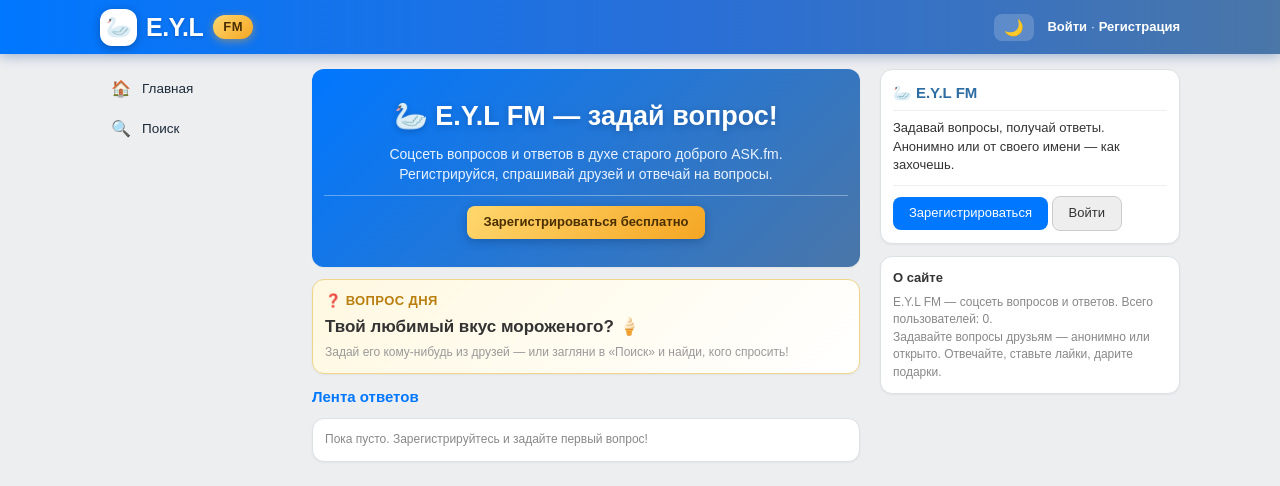
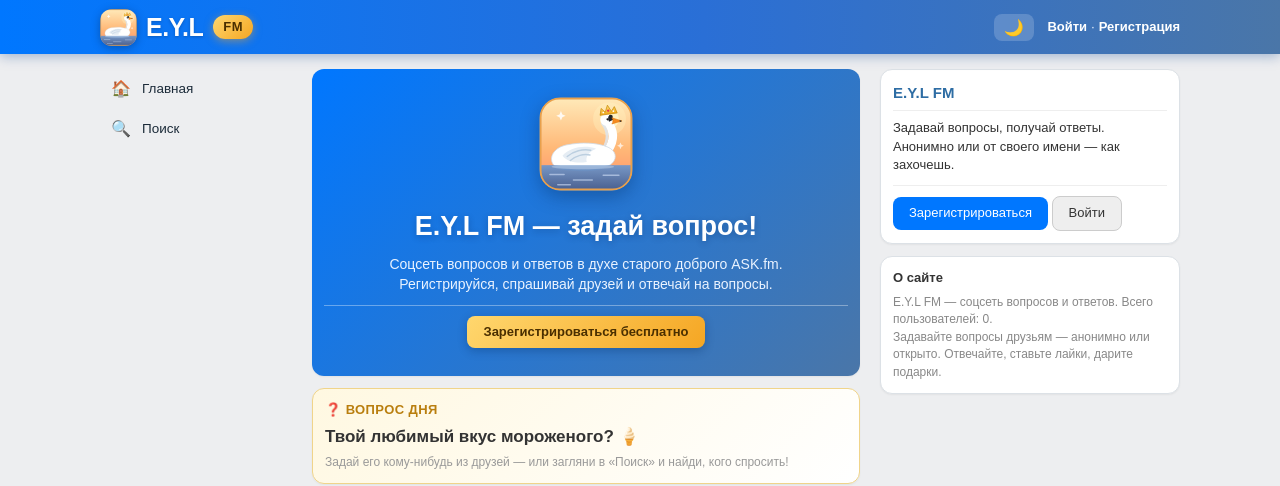
Before and after one commit to ygarik786-a11y/eylfm, a Flask app: page / in a window 1280 px wide. Shown: the top 486 px of the page. Run offline with Flask 3, Linux system fonts and the light colour scheme; data that the repository does not hold is empty.

Commit message:
Лебедь логотип SVG (код) вместо эмодзи

```diff
--- a/static/style.css
+++ b/static/style.css
@@ -10,7 +10,9 @@ img { max-width: 100%; }
 .topbar-in { width: 1100px; max-width: 100%; margin: 0 auto; display: flex; align-items: center; height: 54px; padding: 0 10px; }
 .logo { color: #fff; font-size: 25px; font-weight: bold; letter-spacing: -.5px; white-space: nowrap; display: inline-flex; align-items: center; gap: 9px; text-shadow: 0 1px 3px rgba(0, 40, 90, .35); }
 .logo:hover { text-decoration: none; }
-.logo-swan { background: #fff; border-radius: 12px; width: 37px; height: 37px; display: inline-flex; align-items: center; justify-content: center; font-size: 21px; box-shadow: 0 2px 9px rgba(0, 40, 90, .4); text-shadow: none; }
+.logo-swan { border-radius: 12px; width: 37px; height: 37px; display: inline-flex; overflow: hidden; box-shadow: 0 2px 9px rgba(0, 40, 90, .4); }
+.logo-swan img { width: 37px; height: 37px; display: block; }
+.hero-swan { width: 94px; height: 94px; border-radius: 22px; box-shadow: 0 6px 18px rgba(0, 40, 90, .35); margin-bottom: 10px; }
 .logo-fm { background: linear-gradient(135deg, #ffd76e, #f5a623); color: #4a2f00; font-size: 13px; font-weight: 800; padding: 3px 10px; border-radius: 999px; margin-left: 1px; letter-spacing: .6px; box-shadow: 0 2px 9px rgba(245, 166, 35, .5); text-shadow: none; }
 .topnav { margin-left: 25px; display: flex; gap: 2px; flex-wrap: wrap; }
 .topnav a { color: #eaf3ff; font-size: 13px; padding: 6px 9px; border-radius: 6px; }
--- a/templates/base.html
+++ b/templates/base.html
@@ -5,11 +5,11 @@
 <meta name="viewport" content="width=device-width, initial-scale=1">
 <script>try{if(localStorage.getItem('eylfm-theme')==='dark')document.documentElement.classList.add('dark')}catch(e){}</script>
 <title>{% if page_title %}{{ page_title }} — {% endif %}E.Y.L FM</title>
-<link rel="stylesheet" href="{{ url_for('static', filename='style.css') }}?v=5">
+<link rel="stylesheet" href="{{ url_for('static', filename='style.css') }}?v=6">
 </head>
 <body>
 <div class="topbar"><div class="topbar-in">
-  <a class="logo" href="{{ url_for('index') }}"><span class="logo-swan">🦢</span><span class="logo-name">E.Y.L</span><span class="logo-fm">FM</span></a>
+  <a class="logo" href="{{ url_for('index') }}"><span class="logo-swan"><img src="{{ url_for('static', filename='swan.svg') }}" alt="E.Y.L FM"></span><span class="logo-name">E.Y.L</span><span class="logo-fm">FM</span></a>
   <div class="topuser">
     <button class="theme-btn" id="themeBtn" title="Тёмная тема">🌙</button>
     {% if me %}Привет, <a href="{{ url_for('my_page') }}">{{ me.name }}</a> · <a href="{{ url_for('logout') }}">Выйти</a>
@@ -52,7 +52,7 @@
     </div>
     {% else %}
     <div class="card">
-      <h2>🦢 E.Y.L FM</h2>
+      <h2>E.Y.L FM</h2>
       <p>Задавай вопросы, получай ответы. Анонимно или от своего имени — как захочешь.</p>
       <div class="hr"></div>
       <a class="btn" href="{{ url_for('register') }}">Зарегистрироваться</a>
--- a/templates/index.html
+++ b/templates/index.html
@@ -2,7 +2,8 @@
 {% block content %}
 {% if not me %}
 <div class="card hero">
-  <h1>🦢 E.Y.L FM — задай вопрос!</h1>
+  <img class="hero-swan" src="{{ url_for('static', filename='swan.svg') }}" alt="Лебедь E.Y.L">
+  <h1>E.Y.L FM — задай вопрос!</h1>
   <p>Соцсеть вопросов и ответов в духе старого доброго ASK.fm.<br>Регистрируйся, спрашивай друзей и отвечай на вопросы.</p>
   <div class="hr"></div>
   <a class="btn" href="{{ url_for('register') }}">Зарегистрироваться бесплатно</a>
```
Also changed, not shown: static/swan.svg (added).
